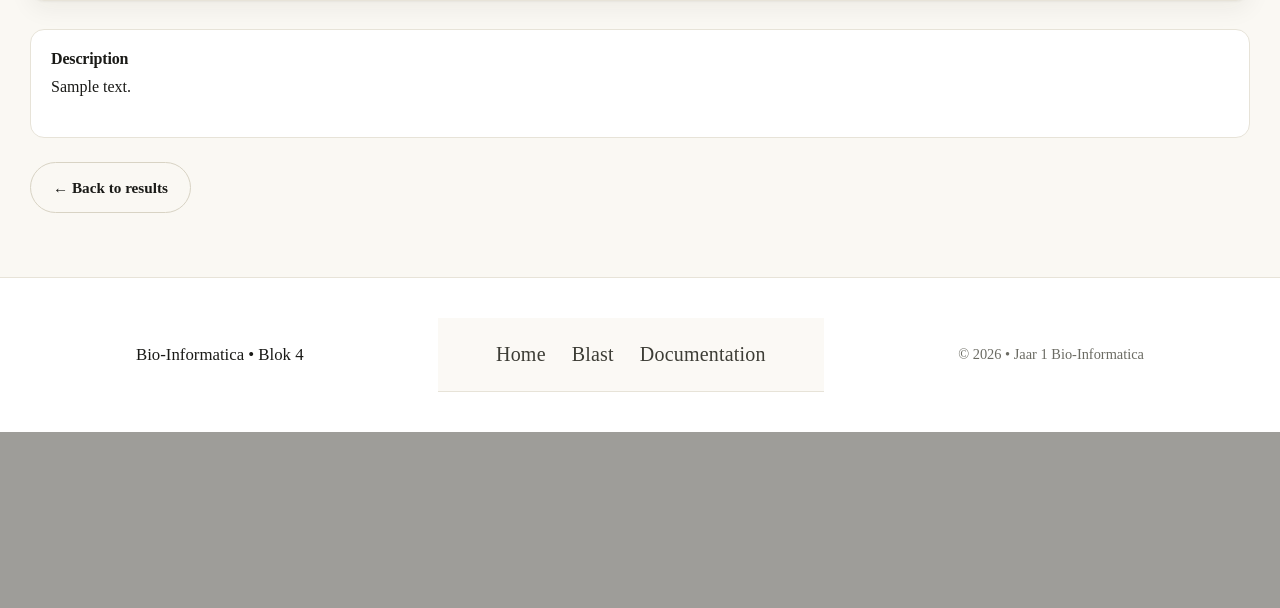
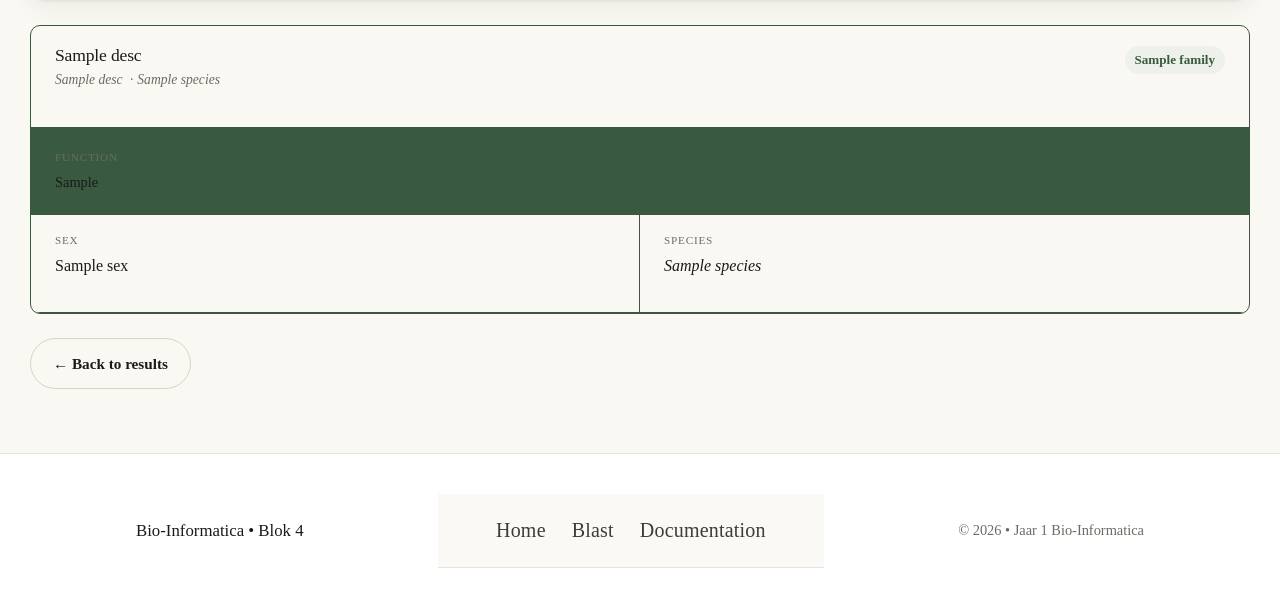
Before and after one commit to blazehp/BIN_Blok4Jaar1_Website, a Python web app: template templates/blast/200_blast_row.html in a window 1280 px wide. Shown: the part 1894-2502 px from the top of the page. Before the commit the page ends 2326 px from the top, so only its background shows below. Run offline with Jinja, Linux system fonts and the light colour scheme; the template is opened without the code that fills it: most values are stand-ins (such as "Sample title", 1, 10 or a date in 2020).

```diff
--- a/app.py
+++ b/app.py
@@ -23,7 +23,7 @@ from database_manager import FilteredBlast
 from quart_wtf import QuartForm, CSRFProtect
 from wtforms import StringField, SelectField, FloatField
 from wtforms.validators import Optional, NumberRange
-from helper import to_float, build_row_stats, render_row_charts
+from helper import to_float, build_row_stats, render_row_charts, render_data_desc
 import matplotlib
 matplotlib.use("Agg")
 
@@ -160,9 +160,11 @@ async def seq200blast(row_id):
                     r.get("run_id") == match.get("run_id")]
         stats, chart_data = build_row_stats(match, run_rows)
         charts = render_row_charts(chart_data)
+        description = render_data_desc(match.get("id"), match.get("run_id"),)
+        print(description)
         return await render_template('blast/200_blast_row.html',
                                      query_id=match["run_id"], data=match,
-                                     stats=stats, charts=charts)
+                                     stats=stats, charts=charts,desc = description )
 
         # cap at 50 only when nothing is being filtered
     any_filter = any(v for v in (search_word, organism, min_identity,
--- a/static/main.css
+++ b/static/main.css
@@ -12,6 +12,8 @@
     --accent-bright: #588157;
     --accent-soft: #a3b18a;
     --accent-tint: #eef1e9;
+    --border: #3a5a40;
+
 
     --danger: #b3261e;
 
@@ -216,3 +218,68 @@ main {
     display: flex;
     gap: 22px;
 }
+
+.protein-card {
+    border: 1px solid var(--border, #e2e0d8);
+    border-radius: 10px;
+    overflow: hidden;
+    margin-top: 1.5rem;
+}
+
+.protein-card__header {
+    display: flex;
+    align-items: flex-start;
+    justify-content: space-between;
+    gap: 1rem;
+    padding: 1.25rem 1.5rem;
+    border-bottom: 1px solid var(--border, #e2e0d8);
+}
+
+.protein-card__header h3 { font-size: 1.1rem; font-weight: 500; margin: 0; }
+.protein-card__sub      { font-size: 0.85rem; color: var(--muted, #6b6860); margin-top: 3px; }
+
+.protein-card__body {
+    padding: 1.25rem 1.5rem;
+    border-bottom: 1px solid var(--border, #e2e0d8);
+    background: var(--accent, #f0f7f4);
+}
+
+.protein-card__meta {
+    display: grid;
+    grid-template-columns: repeat(2, 1fr);
+    border-bottom: 1px solid var(--border, #e2e0d8);
+}
+
+.protein-card__meta-cell {
+    padding: 1rem 1.5rem;
+}
+
+.protein-card__meta-cell:first-child {
+    border-right: 1px solid var(--border, #e2e0d8);
+}
+
+.protein-card__label {
+    font-size: 0.7rem;
+    text-transform: uppercase;
+    letter-spacing: 0.07em;
+    color: var(--muted, #6b6860);
+    margin-bottom: 4px;
+}
+
+.protein-card__function { font-size: 0.9rem; line-height: 1.6; margin: 0; }
+
+.protein-card__seq { padding: 1.25rem 1.5rem; }
+
+.protein-card__seq pre {
+    margin-top: 8px;
+    font-family: 'IBM Plex Mono', monospace;
+    font-size: 0.78rem;
+    background: #f5f4ef;
+    border: 1px solid var(--border, #e2e0d8);
+    border-radius: 6px;
+    padding: 0.75rem 1rem;
+    white-space: pre-wrap;
+    word-break: break-all;
+    line-height: 2;
+    letter-spacing: 0.05em;
+}
--- a/templates/blast/200_blast_row.html
+++ b/templates/blast/200_blast_row.html
@@ -17,8 +17,7 @@
             <div class="empty-state-mark">🔍</div>
             <h3>Hit not found</h3>
             <p>We couldn't find that record.</p>
-                <a class="btn" href="{{ url_for('seq200blast') }}">Back to
-                    results</a>
+            <a class="btn" href="{{ url_for('seq200blast') }}">Back to results</a>
         </section>
     {% else %}
         <section class="row-header">
@@ -81,16 +80,68 @@
                 </div>
             </section>
 
-            {% if data['description'] %}
-                <section class="row-desc">
-                    <h4>Description</h4>
-                    <p>{{ data['description'] }}</p>
+        {# ── Protein detail card ── #}
+        {% if not desc or not desc['protein_name'] %}
+            <section class="empty-state">
+                <div class="empty-state-mark">🔍</div>
+                <h3>No extra information was found</h3>
+                <p>Please contact admins for more information</p>
             </section>
+        {% else %}
+            <section class="protein-card">
+                <div class="protein-card__header">
+                    <div>
+                        <h3>{{ desc['protein_name'] or data['protein_name'] }}</h3>
+                        <p class="protein-card__sub">
+                            <em>{{ desc['organism_name'] or '—' }}</em>
+                            {% if desc['species'] %}&nbsp;·&nbsp;<em>{{ desc['species'] }}</em>{% endif %}
+                        </p>
+                    </div>
+                    {% if desc['family'] %}
+                        <span class="badge">{{ desc['family'] }}</span>
+                    {% endif %}
+                </div>
+
+                <div class="protein-card__body">
+                    <p class="protein-card__label">Function</p>
+                    <p class="protein-card__function">
+                        {{ desc['protein_function'] or desc['description'] or '—' }}
+                    </p>
+                </div>
+
+                <div class="protein-card__meta">
+                    <div class="protein-card__meta-cell">
+                        <p class="protein-card__label">Sex</p>
+                        <p>{{ desc['sex'] or '—' }}</p>
+                    </div>
+                    <div class="protein-card__meta-cell">
+                        <p class="protein-card__label">Species</p>
+                        <p><em>{{ desc['species'] or '—' }}</em></p>
+                    </div>
+                </div>
+
+                {% if desc['sequence'] %}
+                    <div class = "container">
+                    <div class="protein-card__seq">
+                        <p class="protein-card__label">Sequence</p>
+                        <pre id="seq-display"></pre>
+                    </div>
+                    </div>
+                {% endif %}
+            </section>
+
+            <script>
+                const desc = {{ desc | tojson | safe }};
+                const seqEl = document.getElementById('seq-display');
+                if (seqEl && desc.sequence) {
+                    const chunks = desc.sequence.match(/.{1,10}/g) || [];
+                    seqEl.textContent = chunks.join(' ');
+                }
+            </script>
         {% endif %}
 
         <p style="margin-top:24px;">
-                <a class="btn-ghost" href="{{ url_for('seq200blast') }}">← Back
-                    to results</a>
+            <a class="btn-ghost" href="{{ url_for('seq200blast') }}">← Back to results</a>
         </p>
     {% endif %}
 </main>
```
Also changed, not shown: helper.py (+7 -6 lines). Lines whose indentation alone changed are shown as unchanged.
